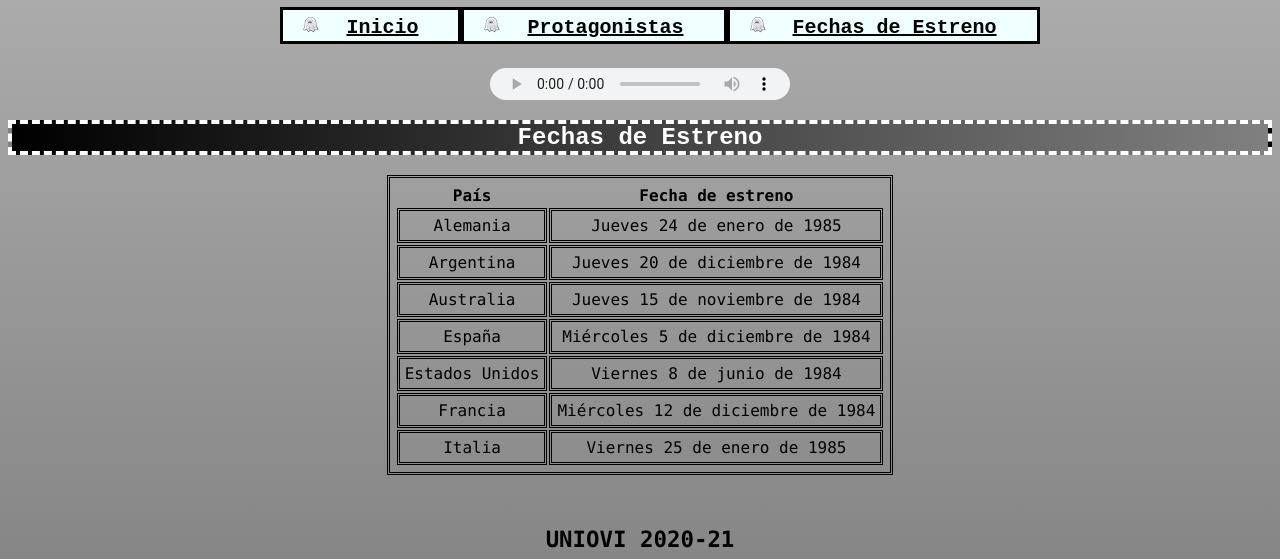
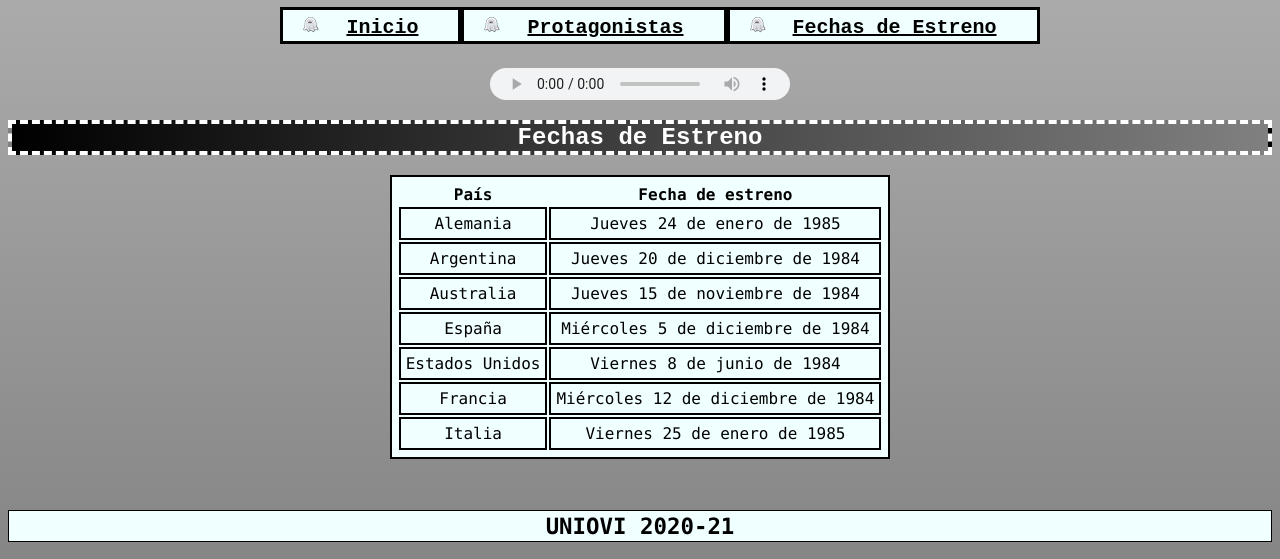
Before and after one commit to UO271612/SEW, a plain HTML site: page estrenos.html in a window 1280 px wide. Shown: the part 323-882 px from the top of the page. Drawn offline with Linux system fonts and the light colour scheme.

Commit message:
Modificado estilo de tabla y footer

```diff
--- a/estilo.css
+++ b/estilo.css
@@ -67,10 +67,11 @@ img.encabezado {
 table, tr, td {
   margin-left: auto;
   margin-right: auto;
-  border: 0.1875em solid black;
-  border-style: double;
+  border: 0.15em solid black;
+  border-style: solid;
   text-align: center;
   padding: 0.3125em;
+  background-color: azure;
 }
 
 audio {
@@ -120,3 +121,18 @@ nav ul li {
   padding-right: 1em;
   border: 0.15em solid black;
 }
+
+p {
+  border: 0.2em solid black;
+  padding: 0.1em;
+  background-color: azure;
+}
+
+footer p {
+  border: 0.05em solid black;
+  background-color: none;
+  margin-left: 35rem auto;
+  margin-right: 35rem auto;
+  min-width: fit-content;
+  text-align: center;
+}
```
